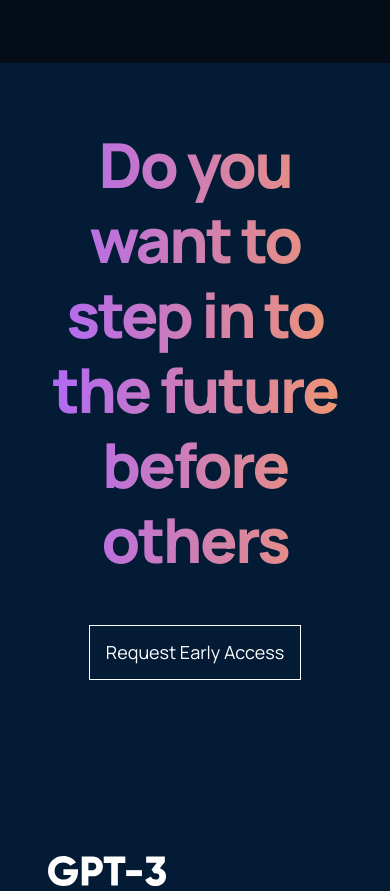
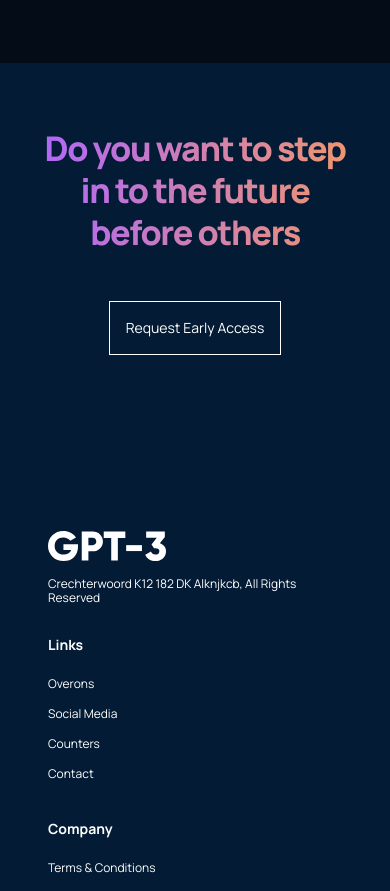
Before and after one commit to cjchika/web_ui, a React (Create React App) app: page / in a window 390 px wide. Shown: the part 6920-7811 px from the top of the page. Built offline with nearby package versions, Linux system fonts and the light colour scheme.

Commit message:
All done

```diff
--- a/src/containers/footer/footer.css
+++ b/src/containers/footer/footer.css
@@ -109,3 +109,26 @@
 	line-height: 14px;
 	color: #FFFFFF;
 }
+
+@media screen and (max-width: 850px) {
+	.gpt3__footer-heading h1 {
+		font-size: 44px;
+		line-height: 50px;
+	}
+}
+
+@media screen and (max-width: 550px) {
+	.gpt3__footer-heading h1 {
+		font-size: 34px;
+		line-height: 42px;
+	}
+
+	.gpt3__footer-heading div {
+		margin: 1rem 0;
+	}
+
+	.gpt3__footer-btn p {
+		font-size: 14px;
+		line-height: 20px;
+	}
+}
```
